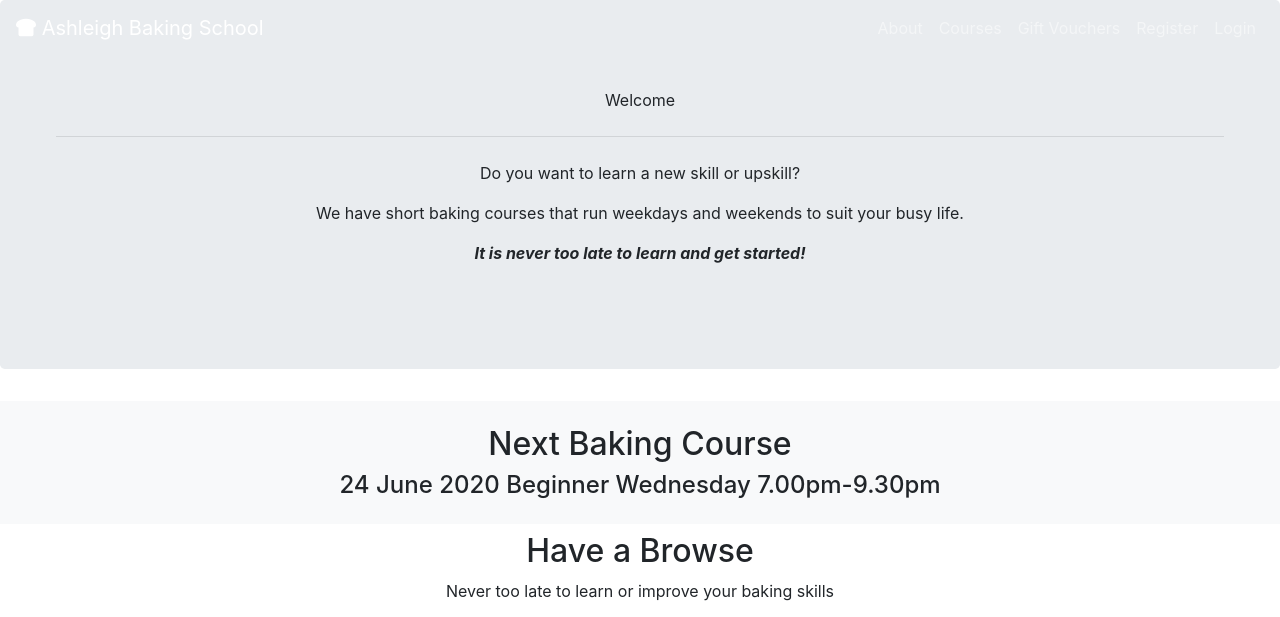
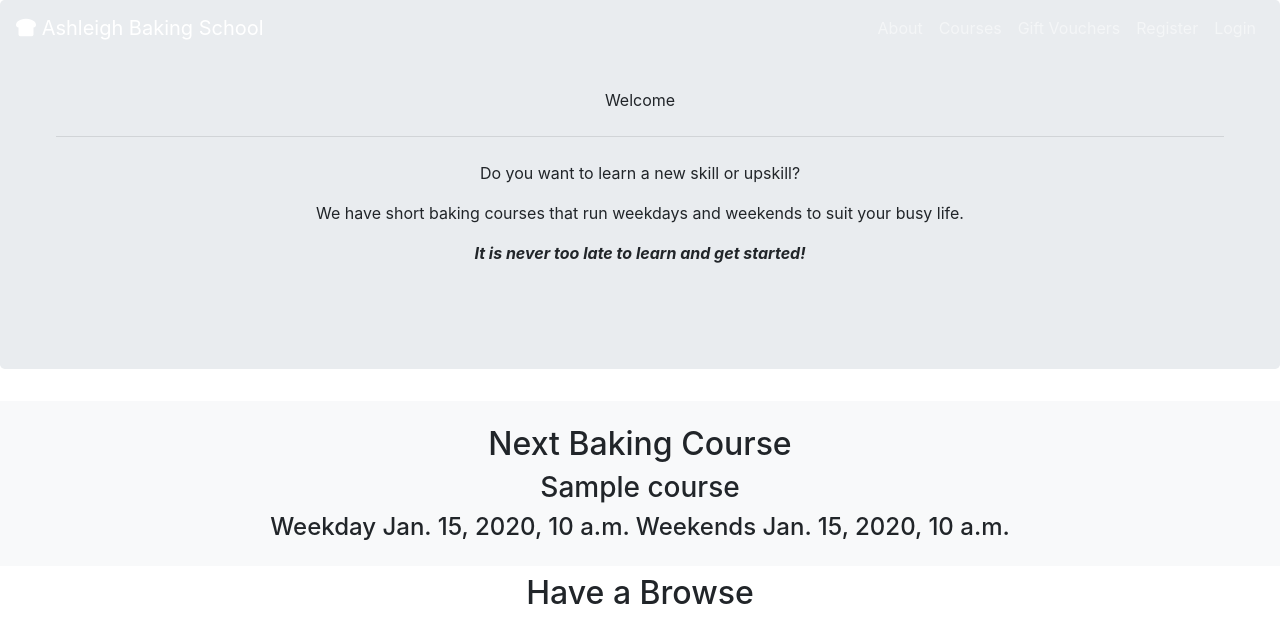
Before and after one commit to capel82/testing_django, a Django app: page / in a window 1280 px wide. Shown: the top 617 px of the page. Run offline with Django 3.2, Linux system fonts and the light colour scheme; tables that the repository leaves empty hold one stand-in row (values such as "Sample post"); some libraries are stand-ins or nearby versions; some web fonts are replaced.

Commit message:
fetching database to homepage for next event

```diff
--- a/courses/views.py
+++ b/courses/views.py
@@ -2,11 +2,11 @@ from django.shortcuts import render
 from .models import Course
 from django.core.paginator import EmptyPage, PageNotAnInteger, Paginator
 
-
+#courses displayed by date of weekday and filter to only courses that are published.
 def courses(request):
-    courses = Course.objects.all()
+    courses = Course.objects.order_by('weekday_datetime').filter(is_published=True)
     #pagination for all course
-    paginator = Paginator (courses, 3)
+    paginator = Paginator (courses, 6)
     page = request.GET.get('page')
 
     paged_courses = paginator.get_page(page)
--- a/pages/views.py
+++ b/pages/views.py
@@ -1,8 +1,15 @@
 from django.shortcuts import render
+from courses.models import Course
 # Create your views here.
 
 def index(request):
-    return render(request, 'pages/index.html')
+    #published course that is the next event
+    courses = Course.objects.order_by('weekday_datetime').filter(is_published=True, is_next_event=True)
+
+    content = {
+        'courses' : courses
+    }
+    return render(request, 'pages/index.html', content)
 
 def about(request):
     return render(request, 'pages/about.html')
--- a/templates/pages/courses.html
+++ b/templates/pages/courses.html
@@ -68,7 +68,7 @@
         </div>
         {% endif %}
     </div>
-    <!--pagination-->
+    <!--pagination: dissapear when courses less or equal to 6, next and previous arrow diasabled as required-->
     <div class= 'row my-4'>
         <div class = 'col-md-12 d-flex justify-content-center'>
             {% if courses.has_other_pages %}
--- a/templates/pages/index.html
+++ b/templates/pages/index.html
@@ -18,8 +18,17 @@
 <div id="news" class="container-fluid bg-light">
     <div class=" col-md-12 text-center">
         <h2 class="pt-4">Next Baking Course </h2>
-        <h4 class="pb-4">24 June 2020 Beginner Wednesday 7.00pm-9.30pm </h4>
-    </div>
+        {% if courses %}
+            {% for course in courses %}
+                <h3>{{course.title}}</h3>
+                <h4 class="pb-4">Weekday {{course.weekday_datetime}} Weekends {{course.weekends_datetime}} </h4>
+            {% endfor %}
+        {% else %}
+        <div class="col-md-12 pb-3">
+            <h4>There no courses available </h4>
+        </div>
+        {% endif %}
+        </div>
 </div>
 
 <div id="browse" class="container">
```
